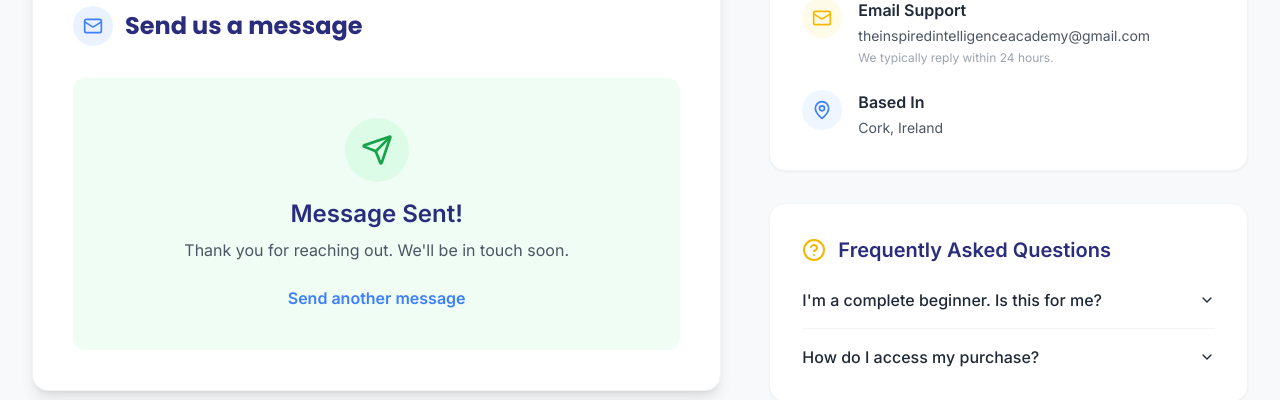
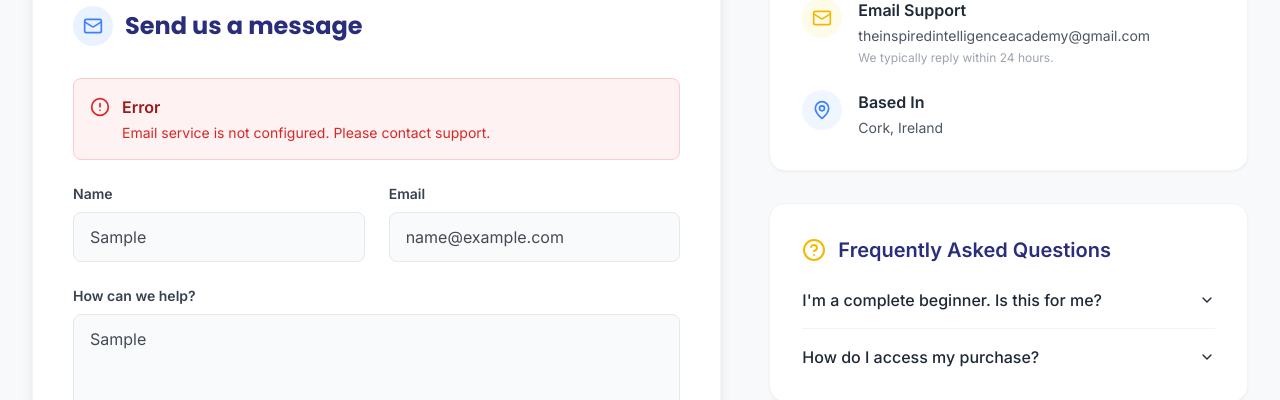
Before and after one commit to Psych401/inspired-intelligence-academy, a Next.js app: page /contact in a window 1280 px wide. Both pictures are taken after typing "Sample", "name@example.com", "Sample" into the empty fields and a click on the button "Send Message". Shown: the part 355-755 px from the top of the page. Built offline with nearby package versions, Linux system fonts and the light colour scheme; no server answers; a web font is replaced by a local one.

Commit message:
Automatic Email Responses

```diff
--- /dev/null
+++ b/app/api/contact/route.ts
@@ -0,0 +1,157 @@
+import { NextRequest, NextResponse } from 'next/server';
+import nodemailer from 'nodemailer';
+
+// Input sanitization function
+function sanitizeInput(input: string): string {
+  return input
+    .trim()
+    .replace(/[<>]/g, '') // Remove potential HTML tags
+    .replace(/javascript:/gi, '') // Remove javascript: protocol
+    .replace(/on\w+=/gi, ''); // Remove event handlers
+}
+
+// Validate email format
+function isValidEmail(email: string): boolean {
+  const emailRegex = /^[^\s@]+@[^\s@]+\.[^\s@]+$/;
+  return emailRegex.test(email);
+}
+
+export async function POST(req: NextRequest) {
+  try {
+    // Parse request body
+    const body = await req.json();
+    const { name, email, message } = body;
+
+    // Validate required fields
+    if (!name || !email || !message) {
+      return NextResponse.json(
+        { success: false, error: 'All fields are required' },
+        { status: 400 }
+      );
+    }
+
+    // Validate email format
+    if (!isValidEmail(email)) {
+      return NextResponse.json(
+        { success: false, error: 'Invalid email format' },
+        { status: 400 }
+      );
+    }
+
+    // Sanitize inputs
+    const sanitizedName = sanitizeInput(name);
+    const sanitizedEmail = sanitizeInput(email);
+    const sanitizedMessage = sanitizeInput(message);
+
+    // Validate sanitized inputs are not empty
+    if (!sanitizedName || !sanitizedEmail || !sanitizedMessage) {
+      return NextResponse.json(
+        { success: false, error: 'Invalid input detected' },
+        { status: 400 }
+      );
+    }
+
+    // Check environment variables
+    const emailUser = process.env.EMAIL_USER;
+    const emailPass = process.env.EMAIL_PASS;
+
+    if (!emailUser || !emailPass) {
+      console.error('Missing email credentials in environment variables');
+      return NextResponse.json(
+        { success: false, error: 'Email service is not configured. Please contact support.' },
+        { status: 500 }
+      );
+    }
+
+    // Create Nodemailer transporter with Hostinger SMTP
+    const transporter = nodemailer.createTransport({
+      host: 'smtp.hostinger.com',
+      port: 465,
+      secure: true, // true for 465, false for other ports
+      auth: {
+        user: emailUser,
+        pass: emailPass,
+      },
+    });
+
+    // Verify transporter configuration
+    try {
+      await transporter.verify();
+    } catch (verifyError) {
+      console.error('SMTP verification failed:', verifyError);
+      return NextResponse.json(
+        { success: false, error: 'Email service configuration error. Please try again later.' },
+        { status: 500 }
+      );
+    }
+
+    // Email content
+    const mailOptions = {
+      from: emailUser,
+      to: emailUser, // Send to the same email address
+      replyTo: sanitizedEmail,
+      subject: `New Contact Form Message from ${sanitizedName}`,
+      html: `
+        <div style="font-family: Arial, sans-serif; max-width: 600px; margin: 0 auto; padding: 20px;">
+          <h2 style="color: #2A2D7C; border-bottom: 2px solid #3D7FFF; padding-bottom: 10px; margin-bottom: 20px;">
+            New Contact Form Message
+          </h2>
+          <div style="background-color: #f9f9f9; padding: 15px; border-radius: 5px; margin-bottom: 20px;">
+            <p style="margin: 10px 0;"><strong>Name:</strong> ${sanitizedName}</p>
+            <p style="margin: 10px 0;"><strong>Email:</strong> ${sanitizedEmail}</p>
+          </div>
+          <div style="background-color: #f5f5f5; padding: 15px; border-radius: 5px; margin-top: 10px;">
+            <p style="margin: 0 0 10px 0;"><strong>Message:</strong></p>
+            <p style="margin: 0; white-space: pre-wrap; line-height: 1.6;">${sanitizedMessage.replace(/\n/g, '<br>')}</p>
+          </div>
+        </div>
+      `,
+      text: `
+New Contact Form Message
+
+Name: ${sanitizedName}
+Email: ${sanitizedEmail}
+
+Message:
+${sanitizedMessage}
+      `,
+    };
+
+    // Send email
+    const info = await transporter.sendMail(mailOptions);
+
+    // Log success (without sensitive data)
+    console.log('Email sent successfully:', {
+      messageId: info.messageId,
+      to: emailUser,
+    });
+
+    return NextResponse.json(
+      { success: true, message: 'Email sent successfully' },
+      { status: 200 }
+    );
+  } catch (error: any) {
+    console.error('Contact form error:', error);
+
+    // Handle specific error types
+    if (error.code === 'EAUTH') {
+      return NextResponse.json(
+        { success: false, error: 'Email authentication failed. Please contact support.' },
+        { status: 500 }
+      );
+    }
+
+    if (error.code === 'ECONNECTION' || error.code === 'ETIMEDOUT') {
+      return NextResponse.json(
+        { success: false, error: 'Connection to email server failed. Please try again later.' },
+        { status: 500 }
+      );
+    }
+
+    // Generic error response
+    return NextResponse.json(
+      { success: false, error: 'An unexpected error occurred. Please try again later.' },
+      { status: 500 }
+    );
+  }
+}
--- a/app/contact/page.tsx
+++ b/app/contact/page.tsx
@@ -2,19 +2,66 @@
 
 import { useState } from 'react';
 import { CONTACT_EMAIL } from '@/constants';
-import { MapPin, Mail, Send, HelpCircle, ChevronDown, ChevronUp } from 'lucide-react';
+import { MapPin, Mail, Send, HelpCircle, ChevronDown, ChevronUp, Loader2, CheckCircle2, AlertCircle } from 'lucide-react';
 
 export default function Contact() {
   const [formState, setFormState] = useState({ name: '', email: '', message: '' });
   const [submitted, setSubmitted] = useState(false);
+  const [loading, setLoading] = useState(false);
+  const [error, setError] = useState<string | null>(null);
   const [openFaq, setOpenFaq] = useState<number | null>(null);
 
-  const handleSubmit = (e: React.FormEvent) => {
+  const handleSubmit = async (e: React.FormEvent) => {
     e.preventDefault();
-    // Simulate submission
-    setTimeout(() => {
-        setSubmitted(true);
-    }, 1000);
+    setLoading(true);
+    setError(null);
+    setSubmitted(false);
+
+    try {
+      // Validate form fields
+      if (!formState.name.trim() || !formState.email.trim() || !formState.message.trim()) {
+        setError('All fields are required');
+        setLoading(false);
+        return;
+      }
+
+      // Validate email format
+      const emailRegex = /^[^\s@]+@[^\s@]+\.[^\s@]+$/;
+      if (!emailRegex.test(formState.email.trim())) {
+        setError('Please enter a valid email address');
+        setLoading(false);
+        return;
+      }
+
+      // Send POST request to API
+      const response = await fetch('/api/contact', {
+        method: 'POST',
+        headers: {
+          'Content-Type': 'application/json',
+        },
+        body: JSON.stringify({
+          name: formState.name.trim(),
+          email: formState.email.trim(),
+          message: formState.message.trim(),
+        }),
+      });
+
+      const data = await response.json();
+
+      if (!response.ok || !data.success) {
+        throw new Error(data.error || 'Failed to send message. Please try again.');
+      }
+
+      // Only show success if email was actually sent
+      setSubmitted(true);
+      setFormState({ name: '', email: '', message: '' }); // Reset form
+    } catch (err: any) {
+      console.error('Contact form error:', err);
+      setError(err.message || 'Failed to send message. Please try again.');
+      setSubmitted(false);
+    } finally {
+      setLoading(false);
+    }
   };
 
   const faqs = [
@@ -57,14 +104,17 @@ export default function Contact() {
                     </div>
 
                     {submitted ? (
-                        <div className="flex flex-col items-center justify-center text-center py-10 bg-green-50 rounded-xl">
+                        <div className="flex flex-col items-center justify-center text-center py-10 bg-green-50 rounded-xl border border-green-200">
                             <div className="w-16 h-16 bg-green-100 text-green-600 rounded-full flex items-center justify-center mb-4">
-                                <Send size={32} />
+                                <CheckCircle2 size={32} />
                             </div>
-                            <h3 className="text-2xl font-bold text-brand-indigo mb-2">Message Sent!</h3>
+                            <h3 className="text-2xl font-bold text-brand-indigo mb-2">Message Sent Successfully!</h3>
                             <p className="text-gray-600">Thank you for reaching out. We'll be in touch soon.</p>
                             <button
-                                onClick={() => setSubmitted(false)}
+                                onClick={() => {
+                                    setSubmitted(false);
+                                    setError(null);
+                                }}
                                 className="mt-6 text-brand-blue font-semibold hover:underline"
                             >
                                 Send another message
@@ -72,6 +122,15 @@ export default function Contact() {
                         </div>
                     ) : (
                         <form onSubmit={handleSubmit} className="space-y-6">
+                        {error && (
+                            <div className="flex items-start gap-3 p-4 bg-red-50 border border-red-200 rounded-lg">
+                                <AlertCircle className="text-red-600 shrink-0 mt-0.5" size={20} />
+                                <div className="flex-1">
+                                    <p className="text-red-800 font-semibold mb-1">Error</p>
+                                    <p className="text-red-600 text-sm">{error}</p>
+                                </div>
+                            </div>
+                        )}
                         <div className="grid md:grid-cols-2 gap-6">
                             <div>
                                 <label htmlFor="name" className="block text-sm font-bold text-gray-700 mb-2">Name</label>
@@ -79,7 +138,8 @@ export default function Contact() {
                                     type="text"
                                     id="name"
                                     required
-                                    className="w-full px-4 py-3 rounded-lg border border-gray-200 bg-gray-50 focus:bg-white focus:ring-2 focus:ring-brand-blue/20 focus:border-brand-blue outline-none transition-all"
+                                    disabled={loading}
+                                    className="w-full px-4 py-3 rounded-lg border border-gray-200 bg-gray-50 focus:bg-white focus:ring-2 focus:ring-brand-blue/20 focus:border-brand-blue outline-none transition-all disabled:opacity-50 disabled:cursor-not-allowed"
                                     placeholder="Jane Doe"
                                     value={formState.name}
                                     onChange={(e) => setFormState({...formState, name: e.target.value})}
@@ -91,7 +151,8 @@ export default function Contact() {
                                     type="email"
                                     id="email"
                                     required
-                                    className="w-full px-4 py-3 rounded-lg border border-gray-200 bg-gray-50 focus:bg-white focus:ring-2 focus:ring-brand-blue/20 focus:border-brand-blue outline-none transition-all"
+                                    disabled={loading}
+                                    className="w-full px-4 py-3 rounded-lg border border-gray-200 bg-gray-50 focus:bg-white focus:ring-2 focus:ring-brand-blue/20 focus:border-brand-blue outline-none transition-all disabled:opacity-50 disabled:cursor-not-allowed"
                                     placeholder="jane@example.com"
                                     value={formState.email}
                                     onChange={(e) => setFormState({...formState, email: e.target.value})}
@@ -104,7 +165,8 @@ export default function Contact() {
                                 id="message"
                                 required
                                 rows={6}
-                                className="w-full px-4 py-3 rounded-lg border border-gray-200 bg-gray-50 focus:bg-white focus:ring-2 focus:ring-brand-blue/20 focus:border-brand-blue outline-none transition-all resize-none"
+                                disabled={loading}
+                                className="w-full px-4 py-3 rounded-lg border border-gray-200 bg-gray-50 focus:bg-white focus:ring-2 focus:ring-brand-blue/20 focus:border-brand-blue outline-none transition-all resize-none disabled:opacity-50 disabled:cursor-not-allowed"
                                 placeholder="I'm curious about the beginner course..."
                                 value={formState.message}
                                 onChange={(e) => setFormState({...formState, message: e.target.value})}
@@ -112,9 +174,20 @@ export default function Contact() {
                         </div>
                         <button
                             type="submit"
-                            className="w-full bg-brand-indigo text-white font-bold py-4 rounded-lg hover:bg-brand-blue transition-all shadow-md hover:shadow-lg transform hover:-translate-y-0.5"
+                            disabled={loading}
+                            className="w-full bg-brand-indigo text-white font-bold py-4 rounded-lg hover:bg-brand-blue transition-all shadow-md hover:shadow-lg transform hover:-translate-y-0.5 disabled:opacity-50 disabled:cursor-not-allowed disabled:transform-none flex items-center justify-center gap-2"
                         >
-                            Send Message
+                            {loading ? (
+                                <>
+                                    <Loader2 className="animate-spin" size={20} />
+                                    Sending...
+                                </>
+                            ) : (
+                                <>
+                                    <Send size={20} />
+                                    Send Message
+                                </>
+                            )}
                         </button>
                         </form>
                     )}
--- a/package.json
+++ b/package.json
@@ -13,11 +13,13 @@
     "@supabase/supabase-js": "^2.86.0",
     "lucide-react": "^0.468.0",
     "next": "^16.0.7",
+    "nodemailer": "^7.0.11",
     "react": "^19.2.1",
     "react-dom": "^19.2.1"
   },
   "devDependencies": {
     "@types/node": "^22.10.5",
+    "@types/nodemailer": "^7.0.4",
     "@types/react": "^19.0.6",
     "@types/react-dom": "^19.0.2",
     "autoprefixer": "^10.4.20",
```
Also changed, not shown: 1 other file (tests, documents, lock files or other folders).
